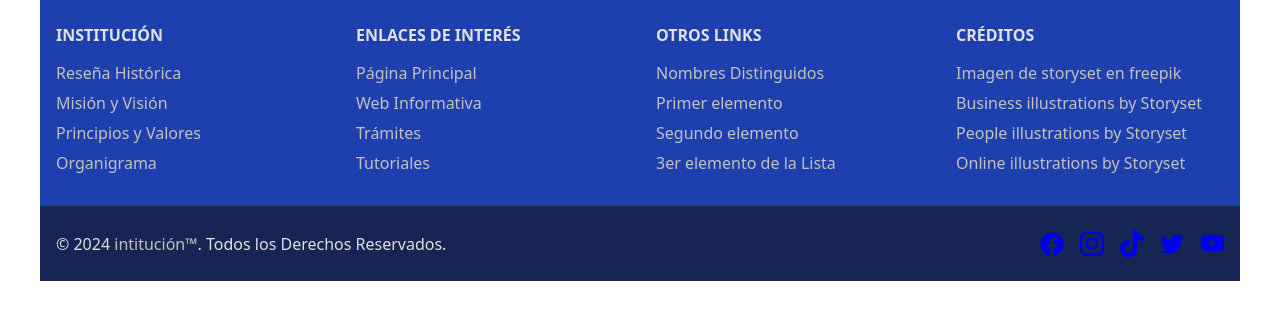
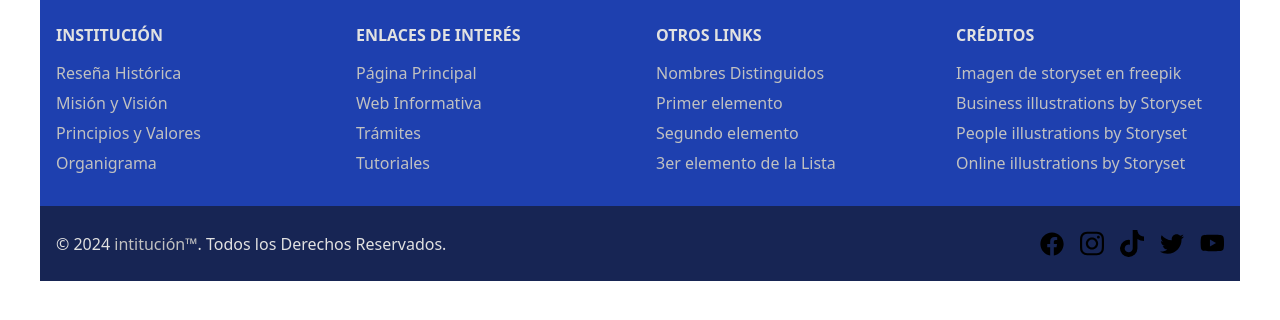
Before and after one commit to Rommyf1/footer-component, a website built with Vite: page index.html in a window 1280 px wide. Built offline with nearby package versions, Linux system fonts and the light colour scheme.

Commit message:
[index.html] - set icons as img tags importing svg
set icons as img tags importing svg instead a bunch of svg code hardcoded

```diff
--- a/index.html
+++ b/index.html
@@ -91,80 +91,51 @@
         </span>
         <div class="footer-social-media-container">
           <a href="#" class="footer-social-media">
-            <svg
-              viewBox="0 0 512 512"
-              fill="currentColor"
-              aria-hidden="true"
+            <img
+              src="facebook-icon.svg"
+              alt="Icono de Facebook"
               class="footer-social-media-icon"
-            >
-              <path
-                d="M504 256C504 119 393 8 256 8S8 119 8 256c0 123.78 90.69 226.38 209.25 245V327.69h-63V256h63v-54.64c0-62.15 37-96.48 93.67-96.48 27.14 0 55.52 4.84 55.52 4.84v61h-31.28c-30.8 0-40.41 19.12-40.41 38.73V256h68.78l-11 71.69h-57.78V501C413.31 482.38 504 379.78 504 256z"
-              ></path>
-            </svg>
+            />
             <span class="footer-social-media-screen-reader-identifier"
               >Cuenta de Facebook</span
             >
           </a>
           <a href="#" class="footer-social-media">
-            <svg
-              viewBox="0 0 448 512"
-              fill="currentColor"
-              aria-hidden="true"
+            <img
+              src="instagram-icon.svg"
+              alt="Icono de Instagram"
               class="footer-social-media-icon"
-            >
-              <path
-                d="M224.1 141c-63.6 0-114.9 51.3-114.9 114.9s51.3 114.9 114.9 114.9S339 319.5 339 255.9 287.7 141 224.1 141zm0 189.6c-41.1 0-74.7-33.5-74.7-74.7s33.5-74.7 74.7-74.7 74.7 33.5 74.7 74.7-33.6 74.7-74.7 74.7zm146.4-194.3c0 14.9-12 26.8-26.8 26.8-14.9 0-26.8-12-26.8-26.8s12-26.8 26.8-26.8 26.8 12 26.8 26.8zm76.1 27.2c-1.7-35.9-9.9-67.7-36.2-93.9-26.2-26.2-58-34.4-93.9-36.2-37-2.1-147.9-2.1-184.9 0-35.8 1.7-67.6 9.9-93.9 36.1s-34.4 58-36.2 93.9c-2.1 37-2.1 147.9 0 184.9 1.7 35.9 9.9 67.7 36.2 93.9s58 34.4 93.9 36.2c37 2.1 147.9 2.1 184.9 0 35.9-1.7 67.7-9.9 93.9-36.2 26.2-26.2 34.4-58 36.2-93.9 2.1-37 2.1-147.8 0-184.8zM398.8 388c-7.8 19.6-22.9 34.7-42.6 42.6-29.5 11.7-99.5 9-132.1 9s-102.7 2.6-132.1-9c-19.6-7.8-34.7-22.9-42.6-42.6-11.7-29.5-9-99.5-9-132.1s-2.6-102.7 9-132.1c7.8-19.6 22.9-34.7 42.6-42.6 29.5-11.7 99.5-9 132.1-9s102.7-2.6 132.1 9c19.6 7.8 34.7 22.9 42.6 42.6 11.7 29.5 9 99.5 9 132.1s2.7 102.7-9 132.1z"
-              ></path>
-            </svg>
-
+            />
             <span class="footer-social-media-screen-reader-identifier"
               >Cuenta de Instagram</span
             >
           </a>
           <a href="#" class="footer-social-media">
-            <svg
-              viewBox="0 0 448 512"
-              fill="currentColor"
-              aria-hidden="true"
+            <img
+              src="tiktok-icon.svg"
+              alt="Icono de TikTok"
               class="footer-social-media-icon"
-            >
-              <path
-                d="M448,209.91a210.06,210.06,0,0,1-122.77-39.25V349.38A162.55,162.55,0,1,1,185,188.31V278.2a74.62,74.62,0,1,0,52.23,71.18V0l88,0a121.18,121.18,0,0,0,1.86,22.17h0A122.18,122.18,0,0,0,381,102.39a121.43,121.43,0,0,0,67,20.14Z"
-              ></path>
-            </svg>
-
+            />
             <span class="footer-social-media-screen-reader-identifier"
               >Cuenta de TikTok</span
             >
           </a>
           <a href="#" class="footer-social-media">
-            <svg
-              viewBox="0 0 512 512"
-              fill="currentColor"
-              aria-hidden="true"
+            <img
+              src="twitter-icon.svg"
+              alt="Icono de Twitter"
               class="footer-social-media-icon"
-            >
-              <path
-                d="M459.37 151.716c.325 4.548.325 9.097.325 13.645 0 138.72-105.583 298.558-298.558 298.558-59.452 0-114.68-17.219-161.137-47.106 8.447.974 16.568 1.299 25.34 1.299 49.055 0 94.213-16.568 130.274-44.832-46.132-.975-84.792-31.188-98.112-72.772 6.498.974 12.995 1.624 19.818 1.624 9.421 0 18.843-1.3 27.614-3.573-48.081-9.747-84.143-51.98-84.143-102.985v-1.299c13.969 7.797 30.214 12.67 47.431 13.319-28.264-18.843-46.781-51.005-46.781-87.391 0-19.492 5.197-37.36 14.294-52.954 51.655 63.675 129.3 105.258 216.365 109.807-1.624-7.797-2.599-15.918-2.599-24.04 0-57.828 46.782-104.934 104.934-104.934 30.213 0 57.502 12.67 76.67 33.137 23.715-4.548 46.456-13.32 66.599-25.34-7.798 24.366-24.366 44.833-46.132 57.827 21.117-2.273 41.584-8.122 60.426-16.243-14.292 20.791-32.161 39.308-52.628 54.253z"
-              ></path>
-            </svg>
+            />
             <span class="footer-social-media-screen-reader-identifier"
               >Cuenta de Twitter</span
             >
           </a>
           <a href="#" class="footer-social-media">
-            <svg
-              viewBox="0 0 560 560"
-              fill="currentColor"
-              aria-hidden="true"
+            <img
+              src="youtube-icon.svg"
+              alt="Icono de Youtube"
               class="footer-social-media-icon"
-            >
-              <path
-                fill-rule="evenodd"
-                d="M549.655 124.083c-6.281-23.65-24.787-42.276-48.284-48.597C458.781 64 288 64 288 64S117.22 64 74.629 75.486c-23.497 6.322-42.003 24.947-48.284 48.597-11.412 42.867-11.412 132.305-11.412 132.305s0 89.438 11.412 132.305c6.281 23.65 24.787 41.5 48.284 47.821C117.22 448 288 448 288 448s170.78 0 213.371-11.486c23.497-6.321 42.003-24.171 48.284-47.821 11.412-42.867 11.412-132.305 11.412-132.305s0-89.438-11.412-132.305zm-317.51 213.508V175.185l142.739 81.205-142.739 81.201z"
-                clip-rule="evenodd"
-              ></path>
-            </svg>
+            />
             <span class="footer-social-media-screen-reader-identifier"
               >Canal de Youtube</span
             >
```
